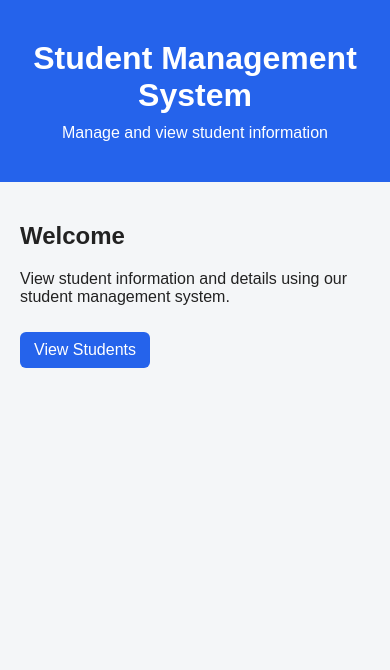
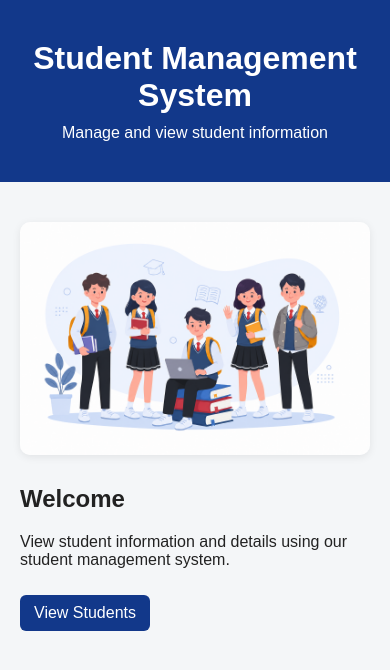
Before and after one commit to Muhammed-Sahal717/project-students-details, a Django app: page / in a window 390 px wide. Shown: the top 670 px of the page. Run offline with Django 5.2, Linux system fonts and the light colour scheme.

Commit message:
Add responsive design elements and new image for home page

```diff
--- a/student_project/students/static/students/style.css
+++ b/student_project/students/static/students/style.css
@@ -1,19 +1,48 @@
+:root {
+  /* Colors */
+  --color-primary: #12388a;
+  --color-primary-hover: #304a93;
+  --color-background: #f4f6f8;
+  --color-white: #ffffff;
+  --color-text: #222222;
+  --color-text-light: #555555;
+
+  /* Shadows */
+  --shadow-card: 0 2px 8px rgba(0, 0, 0, 0.08);
+  --shadow-card-hover: 0 4px 10px rgba(0, 0, 0, 0.09);
+
+  /* Spacing */
+  --spacing-xs: 10px;
+  --spacing-sm: 14px;
+  --spacing-md: 20px;
+  --spacing-lg: 25px;
+  --spacing-xl: 30px;
+  --spacing-xxl: 40px;
+
+  /* Border Radius */
+  --radius-sm: 6px;
+  --radius-md: 10px;
+
+  /* Transitions */
+  --transition-default: 0.2s;
+}
+
 body {
   font-family: Arial, sans-serif;
-  background-color: #f4f6f8;
+  background-color: var(--color-background);
   margin: 0;
-  color: #222;
+  color: var(--color-text);
 }
 
 header {
-  background-color: #2563eb;
-  color: white;
+  background-color: var(--color-primary);
+  color: var(--color-white);
   text-align: center;
-  padding: 40px 20px;
+  padding: var(--spacing-xxl) var(--spacing-md);
 }
 
 header h1 {
-  margin: 0 0 10px;
+  margin: 0 0 var(--spacing-xs);
 }
 
 header p {
@@ -22,60 +51,62 @@ header p {
 
 .container {
   max-width: 1100px;
-  margin: 40px auto;
-  padding: 0 20px;
+  margin: var(--spacing-xxl) auto;
+  padding: 0 var(--spacing-md);
 }
 
 .container > h2 {
-  margin-bottom: 25px;
+  margin-bottom: var(--spacing-lg);
 }
 
 .student-grid {
   display: grid;
   grid-template-columns: repeat(3, 1fr);
-  gap: 20px;
+  gap: var(--spacing-md);
 }
 
 .student {
-  background-color: white;
-  padding: 25px;
-  border-radius: 10px;
-  box-shadow: 0 2px 8px rgba(0, 0, 0, 0.08);
-  transition: transform 0.2s, box-shadow 0.2s;
+  background-color: var(--color-white);
+  padding: var(--spacing-lg);
+  border-radius: var(--radius-md);
+  box-shadow: var(--shadow-card);
+  transition:
+    transform var(--transition-default),
+    box-shadow var(--transition-default);
 }
 
 .student h3 {
   margin-top: 0;
-  color: #2563eb;
+  color: var(--color-primary);
 }
 
 .student p {
-  margin: 10px 0;
-  color: #555;
+  margin: var(--spacing-xs) 0;
+  color: var(--color-text-light);
 }
 
 .student strong {
-  color: #222;
+  color: var(--color-text);
 }
 
 .student:hover {
-  border: 0.5px dashed #2563eb;
-  box-shadow: 0 4px 10px rgba(0, 0, 0, 0.09);
+  border: 0.5px dashed var(--color-primary);
+  box-shadow: var(--shadow-card-hover);
   transform: scale(1.02);
 }
 
 .view-button {
   display: inline-block;
-  margin-top: 10px;
-  padding: 9px 14px;
-  background-color: #2563eb;
-  color: white;
+  margin-top: var(--spacing-xs);
+  padding: 9px var(--spacing-sm);
+  background-color: var(--color-primary);
+  color: var(--color-white);
   text-decoration: none;
-  border-radius: 6px;
+  border-radius: var(--radius-sm);
 }
 
 .view-button:hover {
-  background-color: #1d4ed8;
+  background-color: var(--color-primary-hover);
 }
 
 /* Student Detail Styles */
@@ -83,36 +114,47 @@ header p {
 .student-detail {
   max-width: 600px;
   margin: 0 auto;
-  background-color: white;
-  padding: 30px;
-  border-radius: 10px;
-  box-shadow: 0 2px 8px rgba(0, 0, 0, 0.08);
+  background-color: var(--color-white);
+  padding: var(--spacing-xl);
+  border-radius: var(--radius-md);
+  box-shadow: var(--shadow-card);
 }
 
 .student-detail h2 {
   margin-top: 0;
-  color: #2563eb;
+  color: var(--color-primary);
 }
 
 .student-detail p {
   margin: 15px 0;
-  color: #555;
+  color: var(--color-text-light);
 }
 
 .student-detail strong {
-  color: #222;
+  color: var(--color-text);
 }
 
 .back-button {
   display: inline-block;
-  margin-top: 20px;
-  padding: 10px 16px;
-  background-color: #2563eb;
-  color: white;
+  margin-top: var(--spacing-md);
+  padding: var(--spacing-xs) 16px;
+  background-color: var(--color-primary);
+  color: var(--color-white);
   text-decoration: none;
-  border-radius: 6px;
+  border-radius: var(--radius-sm);
 }
 
 .back-button:hover {
-  background-color: #1d4ed8;
+  background-color: var(--color-primary-hover);
 }
+
+.home-image {
+  display: block;
+  width: 100%;
+  max-width: 700px;
+  height: auto;
+  object-fit: cover;
+  margin: 0 auto var(--spacing-xl);
+  border-radius: var(--radius-md);
+  box-shadow: var(--shadow-card);
+}
--- a/student_project/students/templates/students/home.html
+++ b/student_project/students/templates/students/home.html
@@ -18,6 +18,11 @@
     </header>
 
     <main class="container">
+      <img
+        src="{% static 'students/images/students.png' %}"
+        alt="Students"
+        class="home-image"
+      />
       <div class="home-card">
         <h2>Welcome</h2>
 
```
Also changed, not shown: student_project/students/static/students/images/students.png (added).
